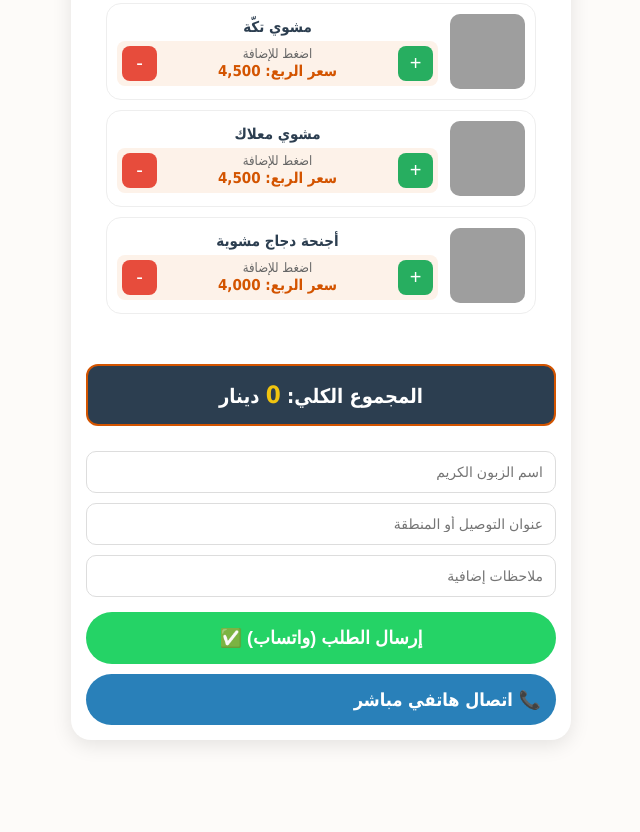
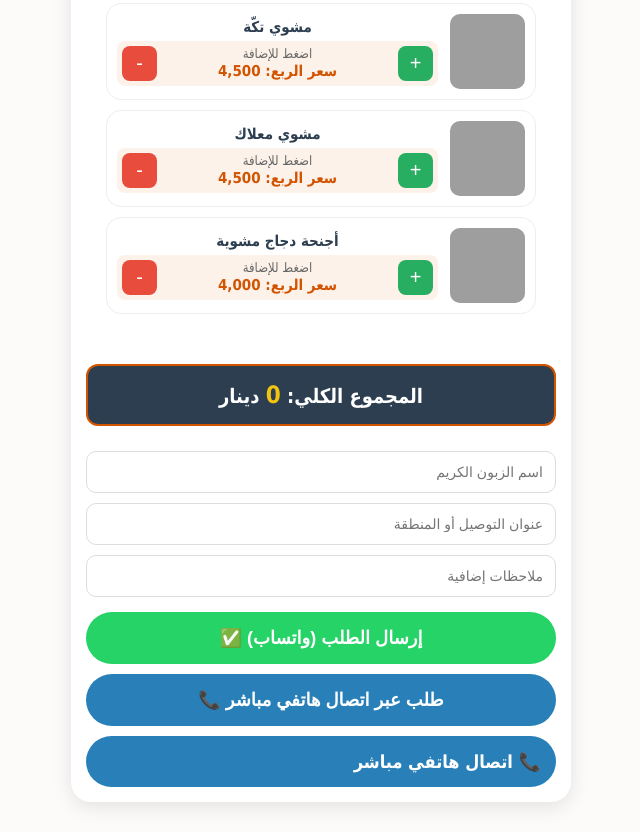
Before and after one commit to carccar450-rgb/Model-Restaurant, a plain HTML site: page index.html in a window 1280 px wide. Shown: the part 530-1362 px from the top of the page, without its empty margins (319-959 px from the left). Before the commit the page ends 1300 px from the top, so only its background shows below. Drawn offline with Linux system fonts and the light colour scheme; no server answers; grey boxes are pictures that could not be loaded.

Commit message:
Update index.html

```diff
--- a/index.html
+++ b/index.html
@@ -40,6 +40,9 @@
         <input type="text" id="userNote" placeholder="ملاحظات إضافية">
     </div>
     <button class="send-btn" onclick="sendWhatsApp()">إرسال الطلب (واتساب) ✅</button>
+    <button class="send-btn" style="background-color: #2980b9; margin-top: 10px; width: 100%; padding: 15px; border-radius: 50px; border: none; color: white; font-weight: bold; cursor: pointer;" onclick="window.location.href='tel:07807466488'">
+    طلب عبر اتصال هاتفي مباشر 📞
+</button>
   <a href="tel:07807466488" style="background-color: #2980b9; color: white; padding: 15px; text-decoration: none; border-radius: 50px; display: block; margin-top: 10px; font-weight: bold; font-size: 18px;">
     📞 اتصال هاتفي مباشر
 </a>
```
